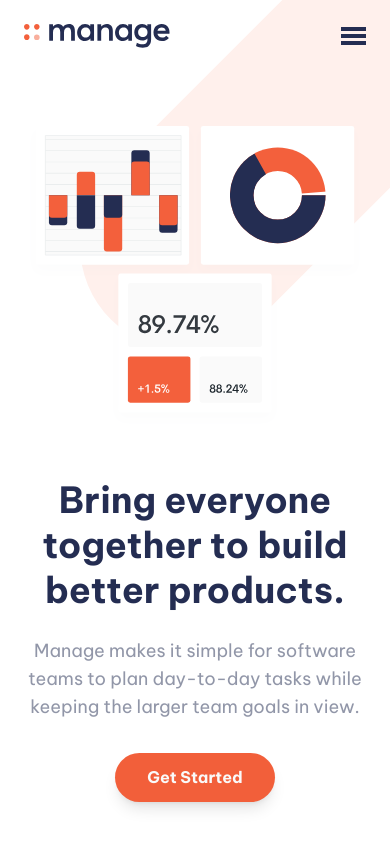
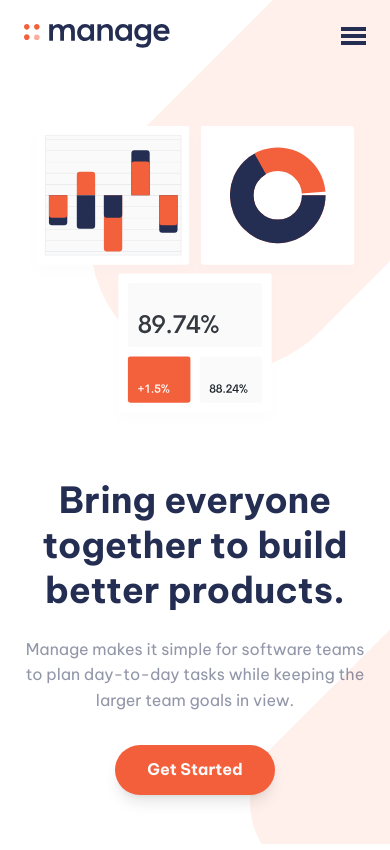
Before and after one commit to amangofer/frontendmentor-challenges-react, a React (Vite) app in the folder manage/: page / in a window 390 px wide. Built offline with nearby package versions, Linux system fonts and the light colour scheme.

Commit message:
fix responsivity problem on Hero of manage

```diff
--- a/manage/src/App.tsx
+++ b/manage/src/App.tsx
@@ -5,7 +5,7 @@ function App() {
   return (
     <div className="min-h-screen flex flex-col relative overflow-hidden">
       <Header />
-      <main>
+      <main className="relative">
         <Hero />
       </main>
     </div>
--- a/manage/src/components/Hero.tsx
+++ b/manage/src/components/Hero.tsx
@@ -2,17 +2,19 @@ import IlustrationIntro from "../assets/images/illustration-intro.svg";
 
 export function Hero() {
   return (
-    <section className="">
-      <div className="bg-tablet -z-10 bg-no-repeat size-full bg-contain absolute bg-top-right -top-10 md:-top-40 lg:-top-40 -right-20 md:-right-60 lg:-right-30"></div>
+    <section className="relative">
+      <div className="bg-tablet -z-10 bg-no-repeat size-125 md:size-155 lg:size-187  bg-contain absolute bg-top-right -top-50 -right-50 md:-top-30 md:-right-10 lg:-top-60 lg:-right-40"></div>
 
-      <div className="container mx-auto px-6 py-12 md:py-20">
-        <div className="flex flex-col-reverse md:flex-row items-center gap-12 lg:gap-20">
-          <div className="flex-1 text-center md:text-left">
+      <div className="relative container mx-auto px-6 py-12 md:py-20">
+        <div className="lg:hidden bg-tablet -z-10 bg-no-repeat size-75 bg-contain absolute -bottom-10 -right-40"></div>
+
+        <div className="flex flex-col-reverse lg:flex-row items-center gap-12 lg:gap-20">
+          <div className="flex-1 text-center lg:text-left">
             <h1 className="text-4xl md:text-5xl lg:text-6xl font-bold leading-tight mb-6">
               Bring everyone together to build better products.
             </h1>
 
-            <p className="text-primary-blue-950/50 text-lg mb-8 max-w-lg mx-auto lg:mx-0">
+            <p className="text-primary-blue-950/50 lg:text-lg mb-8 max-w-lg mx-auto lg:mx-0">
               Manage makes it simple for software teams to plan day-to-day tasks
               while keeping the larger team goals in view.
             </p>
@@ -24,7 +26,7 @@ export function Hero() {
             </a>
           </div>
           <div className="flex-1">
-            <img src={IlustrationIntro} />
+            <img src={IlustrationIntro} className="relative -z-10" />
           </div>
         </div>
       </div>
```
